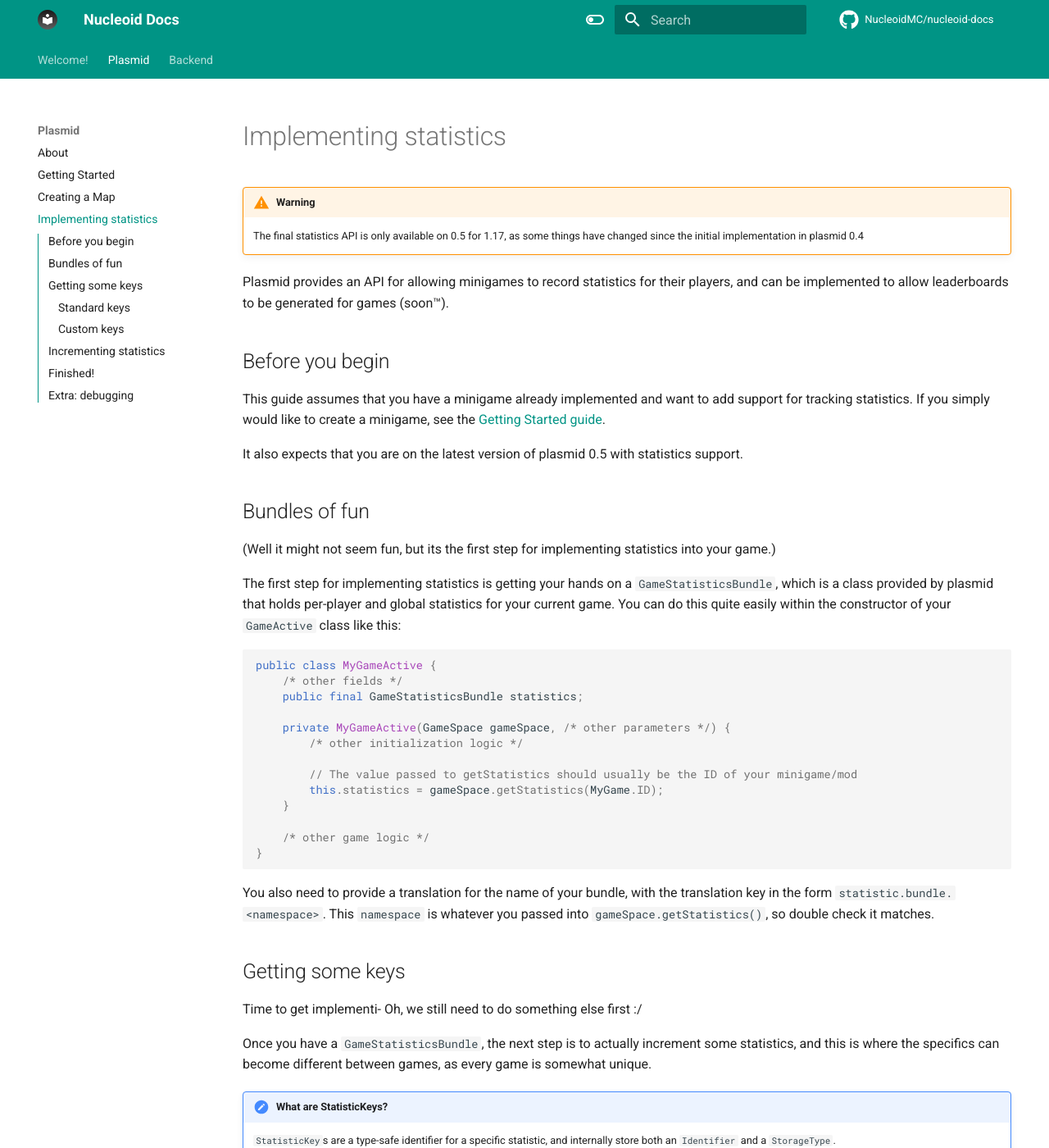
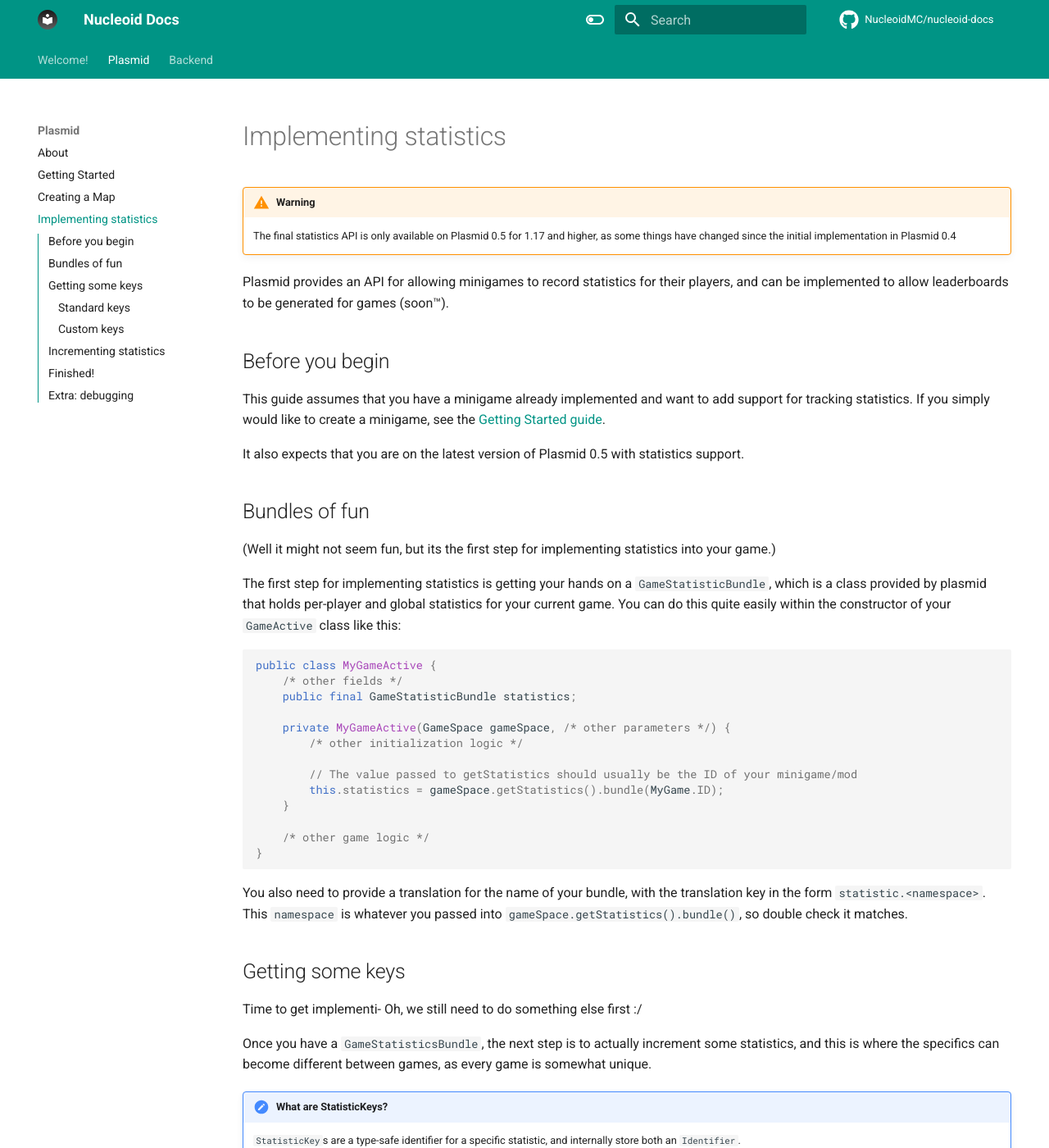
Before and after one commit to NucleoidMC/nucleoid-docs, an MkDocs documentation site: the page built from docs/plasmid/statistics.md, in a window 1280 px wide and 1400 px high. Shown: the whole window at 82% size. Built offline with MkDocs 1.6.1 and Material for MkDocs 9.7.7, drawn with Linux system fonts in a browser that asks for light colours; comment, search, counter and statistics services are not loaded; some of the changed text lies outside the part shown.

Commit message:
Update statistics.md

````diff
--- a/docs/plasmid/statistics.md
+++ b/docs/plasmid/statistics.md
@@ -1,36 +1,36 @@
 # Implementing statistics
 
 !!! warning
-    The final statistics API is only available on 0.5 for 1.17, as some things have changed since the initial implementation in plasmid 0.4
+    The final statistics API is only available on Plasmid 0.5 for 1.17 and higher, as some things have changed since the initial implementation in Plasmid 0.4
 
 Plasmid provides an API for allowing minigames to record statistics for their players, and can be implemented to allow leaderboards to be generated for games (soon&trade;).
 
 ## Before you begin
 This guide assumes that you have a minigame already implemented and want to add support for tracking statistics. If you simply would like to create a minigame, see the [Getting Started guide](/plasmid/01_getting_started).
 
-It also expects that you are on the latest version of plasmid 0.5 with statistics support.
+It also expects that you are on the latest version of Plasmid 0.5 with statistics support.
 
 ## Bundles of fun
 (Well it might not seem fun, but its the first step for implementing statistics into your game.)
 
-The first step for implementing statistics is getting your hands on a `GameStatisticsBundle`, which is a class provided by plasmid that holds per-player and global statistics for your current game. You can do this quite easily within the constructor of your `GameActive` class like this:
+The first step for implementing statistics is getting your hands on a `GameStatisticBundle`, which is a class provided by plasmid that holds per-player and global statistics for your current game. You can do this quite easily within the constructor of your `GameActive` class like this:
 ```java
 public class MyGameActive {
     /* other fields */
-    public final GameStatisticsBundle statistics;
+    public final GameStatisticBundle statistics;
 
     private MyGameActive(GameSpace gameSpace, /* other parameters */) {
         /* other initialization logic */
 
         // The value passed to getStatistics should usually be the ID of your minigame/mod
-        this.statistics = gameSpace.getStatistics(MyGame.ID);
+        this.statistics = gameSpace.getStatistics().bundle(MyGame.ID);
     }
 
     /* other game logic */
 }
 ```
 
-You also need to provide a translation for the name of your bundle, with the translation key in the form `statistic.bundle.<namespace>`. This `namespace` is whatever you passed into `gameSpace.getStatistics()`, so double check it matches.
+You also need to provide a translation for the name of your bundle, with the translation key in the form `statistic.<namespace>`. This `namespace` is whatever you passed into `gameSpace.getStatistics().bundle()`, so double check it matches.
 
 ## Getting some keys
 Time to get implementi- Oh, we still need to do something else first :/
@@ -38,7 +38,7 @@ Time to get implementi- Oh, we still need to do something else first :/
 Once you have a `GameStatisticsBundle`, the next step is to actually increment some statistics, and this is where the specifics can become different between games, as every game is somewhat unique.
 
 !!! note "What are StatisticKeys?"
-    `StatisticKey`s are a type-safe identifier for a specific statistic, and internally store both an `Identifier` and a `StorageType`.
+    `StatisticKey`s are a type-safe identifier for a specific statistic, and internally store both an `Identifier`.
 
 ### Standard keys
 Plasmid provides several built in `StatisticKey`s in a conveniently named `StatisticKeys` class. Here are some examples:
@@ -54,7 +54,7 @@ You can create your own `StatisticKey`s and store them in `public static final`
 public class MyGameStatistics {
     public static final StatisticKey<Integer> SOME_COOL_STAT =
         // or StatisticKey.doubleKey or StatisticKey.floatKey
-        StatisticKey.intKey(new Identifier(MyGame.ID, "some_cool_stat"), StatisticKey.StorageType.TOTAL);
+        StatisticKey.intKey(new Identifier(MyGame.ID, "some_cool_stat"));
 }
 ```
 
````
Also changed, not shown: other parts of docs/plasmid/statistics.md (+2 -2 lines).
